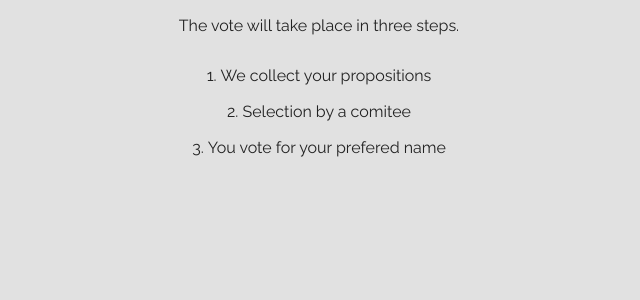
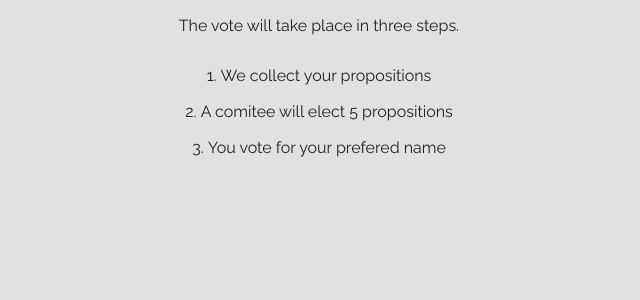
Before and after one commit to geokrety/GeoKrety-mole-name, a Python web app: template app/templates/index.html in a window 1280 px wide. Shown: the part 1437-1737 px from the top of the page, without its empty margins (321-961 px from the left). Run offline with Jinja, Linux system fonts and the light colour scheme; the template is opened without the code that fills it, so the values that code supplies are empty; some libraries are stand-ins or nearby versions.

Commit message:
Import translations

```diff
--- a/app/templates/index.html
+++ b/app/templates/index.html
@@ -30,7 +30,7 @@
     <p>{{_('The vote will take place in three steps.')}}</p>
     <ol>
       <li>{% if vote_step == '1' %}<b>&#8594;{% endif %}{{_('We collect your propositions')}}{% if vote_step == '1' %}&#8592;</b>{% endif %}</li>
-      <li>{% if vote_step == '2' %}<b>&#8594;{% endif %}{{_('Selection by a comitee')}}{% if vote_step == '2' %}&#8592;</b>{% endif %}</li>
+      <li>{% if vote_step == '2' %}<b>&#8594;{% endif %}{{_('A comitee will elect 5 propositions')}}{% if vote_step == '2' %}&#8592;</b>{% endif %}</li>
       <li>{% if vote_step == '3' %}<b>&#8594;{% endif %}{{_('You vote for your prefered name')}}{% if vote_step == '3' %}&#8592;</b>{% endif %}</li>
     </ol>
 
```
Also changed, not shown: app/translations/fr/LC_MESSAGES/messages.po, app/translations/it/LC_MESSAGES/messages.po, app/translations/no/LC_MESSAGES/messages.po, 1 other file.
